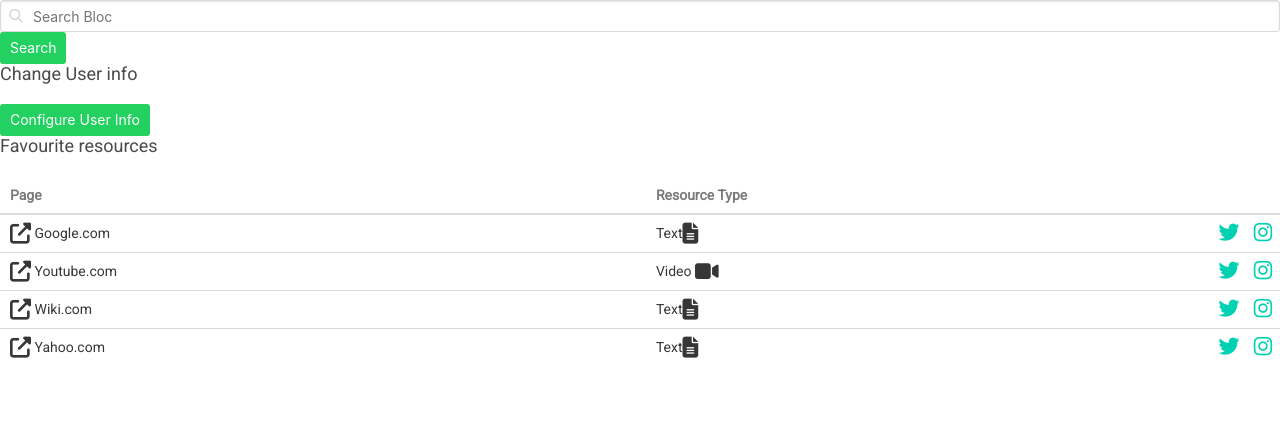
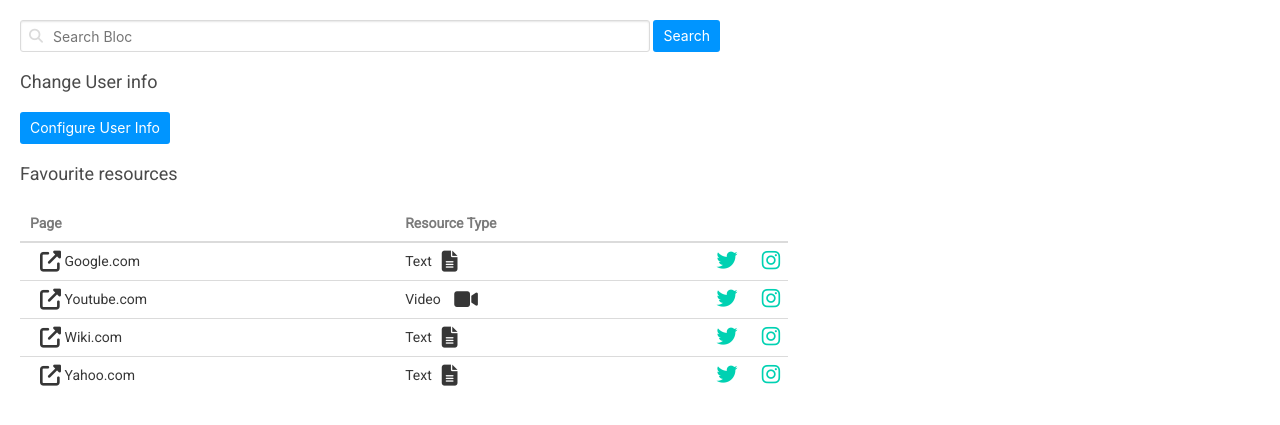
Before and after one commit to OliverSimonGH/Blocs, a Flask app: page /settings in a window 1280 px wide. Shown: the part 50-475 px from the top of the page. Run offline with Flask 2, Linux system fonts and the light colour scheme; some libraries are stand-ins or nearby versions.

Commit message:
Styled the changes done to the settings page

```diff
--- a/static/CSS/master.css
+++ b/static/CSS/master.css
@@ -685,11 +685,116 @@ input#file {
   margin-right: 1%;
 }
 
-#dzMsg {
+/* NOTE: SETTINGS PAGE STYLING */
+
+.find {
+  margin-top: 20px;
+  margin-left: 20px;
+}
+.changeAccount {
+  margin-top: 30px;
+  margin-left: 20px;
+}
+
+.changeAccount input {
+  width: 30%;
+}
+
+.templatesTable {
+  width: 60%;
+  margin-left: 20px;
+  margin-top: 20px;
+}
+
+/* The Modal (background) */
+.modal {
+    display: none; /* Hidden by default */
+    position: fixed; /* Stay in place */
+    z-index: 1; /* Sit on top */
+    padding-top: 100px; /* Location of the box */
+    left: 0;
+    top: 0;
+    width: 100%; /* Full width */
+    height: 100%; /* Full height */
+    overflow: auto; /* Enable scroll if needed */
+    background-color: rgb(0,0,0); /* Fallback color */
+    background-color: rgba(0,0,0,0.4); /* Black w/ opacity */
+}
+
+/* Modal Content */
+.modal-content {
+    position: relative;
+    background-color: #fefefe;
+    margin: auto;
+    padding: 0;
+    border: 1px solid #888;
+    width: 80%;
+    box-shadow: 0 4px 8px 0 rgba(0,0,0,0.2),0 6px 20px 0 rgba(0,0,0,0.19);
+    -webkit-animation-name: animatetop;
+    -webkit-animation-duration: 0.4s;
+    animation-name: animatetop;
+    animation-duration: 0.4s;
+    border-radius: 5px;
+}
+
+/* Add Animation */
+@-webkit-keyframes animatetop {
+    from {top:-300px; opacity:0}
+    to {top:0; opacity:1}
+}
+
+@keyframes animatetop {
+    from {top:-300px; opacity:0}
+    to {top:0; opacity:1}
+}
+
+/* The Close Button */
+.close {
+    color: white;
+    float: right;
+    font-size: 28px;
+    font-weight: bold;
+}
+
+.close:hover,
+.close:focus {
+    color: #000;
+    text-decoration: none;
+    cursor: pointer;
+}
+
+.modal-header {
+    padding: 2px 16px;
+    background-color: white;
+    color: white;
+}
+
+.modal-body {padding: 2px 16px;}
+
+.modal-footer {
+    padding: 2px 16px;
+    background-color: white;
+    color: white;
+}
+
+#submitChange{
+  background: #0095ff;
+}
+
+td i {
+  margin-left: 10px;
+}
+
+#userSearch {
+  width: 50%;
+}
+
+.ChangeUser {
+  margin-top: 20px;
+  margin-left: 20px;
+}
+
+#myBtn {
+  background-color: #0095ff;
 
 }
-
-/*.dropIcon {
-  width: 200px;
-  height: 200px;
-}*/
```
